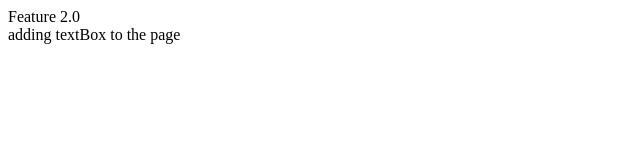
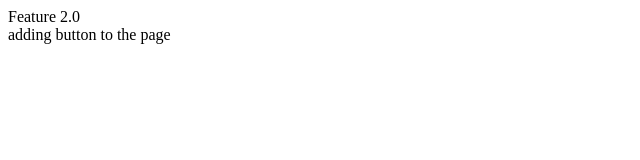
Before and after one commit to mruna297/NewFile, a plain HTML site: page LoginPage.html in a window 1280 px wide. Shown: the full height of the page, 0-640 px from the left. Drawn offline with Linux system fonts and the light colour scheme.

Commit message:
Button is the second commit

```diff
--- a/LoginPage.html
+++ b/LoginPage.html
@@ -7,7 +7,7 @@
 <body>
   Feature 2.0
   <br>
-adding textBox to the page
+adding button to the page
  </br>
 </body>
 </html>
```
